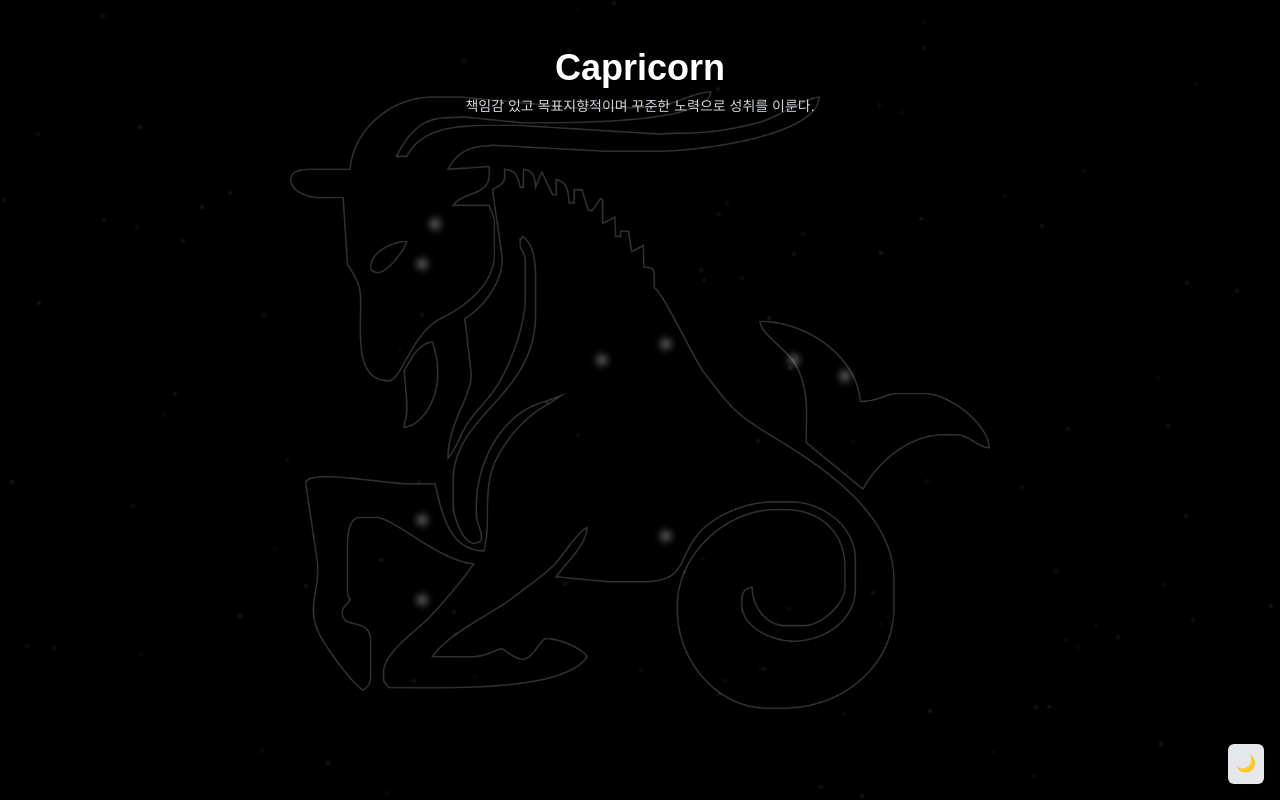
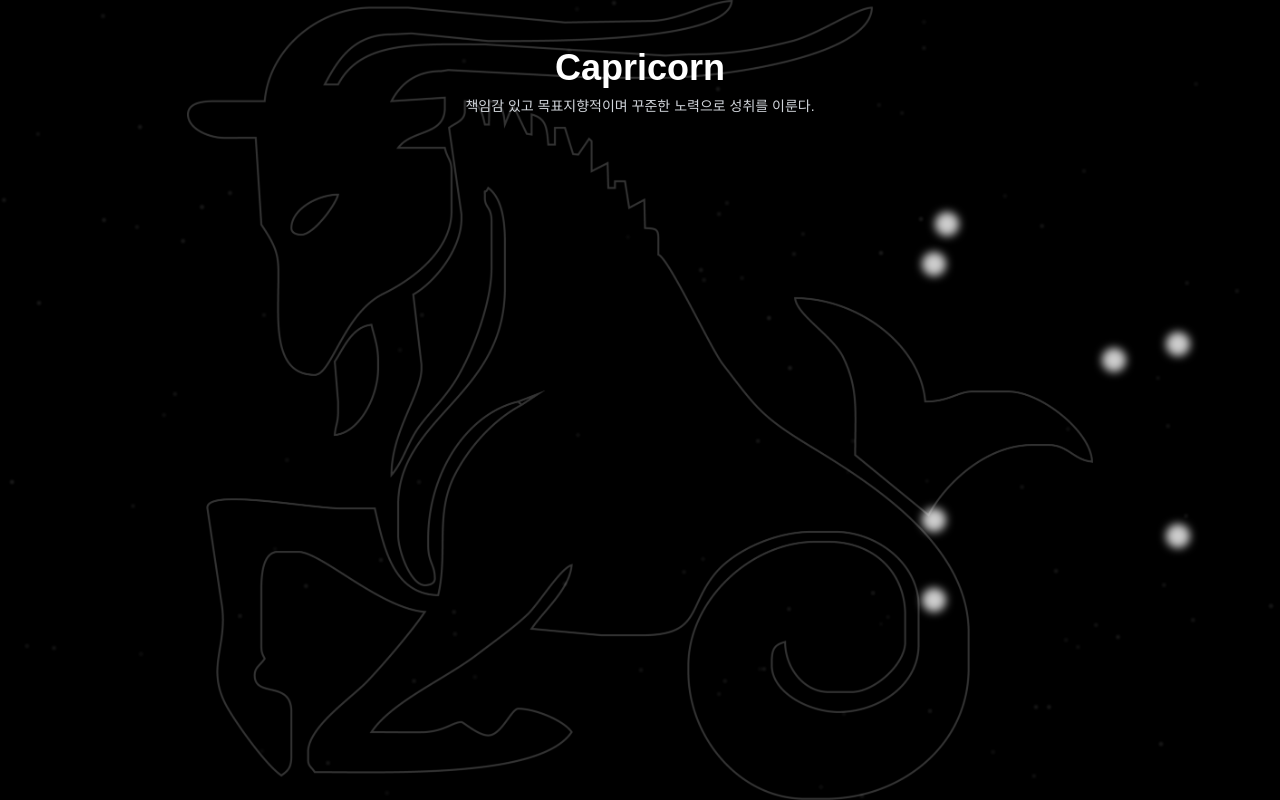
Before and after one commit to Aprasaks/CodeNote, a Next.js app: page /posts in a window 1280 px wide. Built offline with nearby package versions, Linux system fonts and the light colour scheme.

Commit message:
feat: 라이트모드에 안내 문구와 달 토글 추가 및 폰트 스타일 개선

```diff
--- a/src/app/layout.js
+++ b/src/app/layout.js
@@ -4,33 +4,77 @@ import "./globals.css";
 import StarField from "../components/StarField";
 import ConstellationsBackground from "../components/ConstellationsBackground";
 import ThemeToggle from "../components/ThemeToggle";
-import { usePathname } from "next/navigation"; // 경로 확인용
+import { usePathname } from "next/navigation";
+import { useState, useEffect } from "react";
 
 export default function RootLayout({ children }) {
   const pathname = usePathname();
+  const [theme, setTheme] = useState("light");
+
+  // ✅ 다크모드 상태 감지
+  useEffect(() => {
+    const stored = localStorage.getItem("theme");
+    const prefersDark = window.matchMedia("(prefers-color-scheme: dark)").matches;
+
+    if (stored === "dark" || (!stored && prefersDark)) {
+      setTheme("dark");
+    } else {
+      setTheme("light");
+    }
+
+    // ✅ 다크모드 클래스 변경 감지
+    const observer = new MutationObserver(() => {
+      const isDark = document.documentElement.classList.contains("dark");
+      setTheme(isDark ? "dark" : "light");
+    });
+
+    observer.observe(document.documentElement, {
+      attributes: true,
+      attributeFilter: ["class"],
+    });
+
+    return () => observer.disconnect();
+  }, []);
 
   return (
     <html lang="ko">
-      <head>{/* (생략) 초기 테마 스크립트 */}</head>
+      <head>{/* (생략) */}</head>
       <body className="bg-white dark:bg-black text-black dark:text-white min-h-screen relative">
-        {/* 다크모드별 클릭 가능한 별자리 오버레이: 홈에서만 보여줌 */}
-        {pathname === "/" && <ConstellationsBackground />}
+        {/* 🌌 별자리 배경 (홈에서만 / 다크모드에서만 fade-in) */}
+        {pathname === "/" && (
+          <ConstellationsBackground
+            className={`transition-opacity duration-1000 ease-in-out absolute inset-0 z-10
+              ${theme === "dark" ? "opacity-100" : "opacity-0 pointer-events-none"}
+            `}
+          />
+        )}
 
-        {/* 별 배경은 전체 페이지에 유지 */}
+        {/* 🌙 라이트모드 안내 문구 + 큰 달 토글 */}
+        {pathname === "/" && (
+          <>
+            <div className="dark:hidden fixed bottom-28 left-1/2 -translate-x-1/2 z-40 text-center">
+              <p className="text-4xl  text-black font-['MoveSans-Bold']">
+                The stars in the night sky know everything.
+              </p>
+              <p className="mt-3 text-xl text-black font-['KNPSKkomi-Regular00']">
+                별을 보기위해 달을 띄워주세요
+              </p>
+            </div>
+
+            <div className="dark:hidden fixed bottom-8 right-8 z-50">
+              <ThemeToggle bigMoon={true} />
+            </div>
+          </>
+        )}
+
+        {/* ✨ 항상 보이는 별 배경 */}
         <StarField count={300} />
         <StarField uniformCount={150} bandCount={300} bandStart={40} bandHeight={20} />
 
         {children}
 
-        {/* 오른쪽 하단 다크모드 토글 */}
-        <div
-          className="
-            fixed
-            bottom-4
-            right-4
-            z-50
-          "
-        >
+        {/* 🌑 다크모드용 일반 토글 */}
+        <div className="hidden dark:block fixed bottom-4 right-4 z-50">
           <ThemeToggle />
         </div>
       </body>
--- a/src/app/page.js
+++ b/src/app/page.js
@@ -1,15 +1,41 @@
-// src/app/page.js
+"use client";
+
 import StarField from "../components/StarField";
+import { useEffect, useState } from "react";
 
 export default function Home() {
+  const [theme, setTheme] = useState("light");
+
+  useEffect(() => {
+    const html = document.documentElement;
+    const observer = new MutationObserver(() => {
+      const isDark = html.classList.contains("dark");
+      setTheme(isDark ? "dark" : "light");
+    });
+
+    observer.observe(html, {
+      attributes: true,
+      attributeFilter: ["class"],
+    });
+
+    return () => observer.disconnect();
+  }, []);
+
   return (
-    <main className="min-h-screen flex flex-col items-center justify-center bg-white dark:bg-black text-black dark:text-white px-4">
-      {/* 첫 페이지만 별 애니메이션 */}
+    <main className="min-h-screen flex flex-col items-center justify-center bg-white dark:bg-black text-black dark:text-white px-4 relative overflow-hidden">
       <StarField count={80} />
 
-      <h1 className="font-movesans text-6xl font-bold mb-4">Hi~ I am still Studying</h1>
-      <hr className="w-1/3 border-t-2 border-gray-400 dark:border-gray-600 mb-4" />
-      <p className="font-komi text-2xl">오늘은 어제보다 하나 더 알아갑니다</p>
+      {/* 🌟 애니메이션 적용된 텍스트 영역 */}
+      <div
+        className={`
+          transition-all duration-1000 ease-out transform
+          ${theme === "dark" ? "opacity-100 translate-y-0" : "opacity-0 translate-y-6"}
+        `}
+      >
+        <h1 className="font-movesans text-6xl font-bold mb-4">Hi~ I am still Studying</h1>
+        <hr className="w-1/3 border-t-2 border-gray-400 dark:border-gray-600 mb-4" />
+        <p className="font-komi text-2xl">오늘은 어제보다 하나 더 알아갑니다</p>
+      </div>
     </main>
   );
 }
--- a/src/app/posts/page.js
+++ b/src/app/posts/page.js
@@ -1,36 +1,37 @@
 // src/app/posts/page.js
+
 import Image from "next/image";
+import Link from "next/link";
 import StarBackground from "../../components/StarBackground";
 
+// x/y + 링크를 함께 관리
 const stars = [
-  { x: 34, y: 28 }, // 1
-  { x: 33, y: 33 }, // 2
-  { x: 33, y: 65 }, // 3
-  { x: 33, y: 75 }, // 4
-  { x: 47, y: 45 }, // 5
-  { x: 52, y: 43 }, // 6
-  { x: 52, y: 67 }, // 7
-  { x: 62, y: 45 }, // 8
-  { x: 66, y: 47 }, // 9
+  { x: 74, y: 28, href: "/posts/html" }, // 눈 근처 -> HTML
+  { x: 73, y: 33, href: "/posts/css" }, // 뿔 위 -> CSS
+  { x: 73, y: 65, href: "/posts/js" }, // 허벅지 -> JS
+  { x: 73, y: 75, href: "/posts/react" }, // 무릎 -> React
+  { x: 87, y: 45, href: "/posts/node" }, // 오른쪽 다리 위 -> Node
+  { x: 92, y: 43, href: "/#" }, // 미정1
+  { x: 92, y: 67, href: "/#" }, // 미정2
+  { x: 102, y: 45, href: "/#" }, // 미정3
+  { x: 106, y: 47, href: "/#" }, // 미정4
 ];
-
 export default function PostsPage() {
   return (
     <main className="relative min-h-screen bg-black text-white overflow-hidden">
       <StarBackground />
 
-      {/* 염소자리 배경 이미지 */}
+      {/* 백그라운드 염소자리 일러스트 */}
       <div className="absolute inset-0 z-0">
         <Image
           src="/images/capricorn.png"
           alt="Capricorn Symbol"
-          width={700}
-          height={700}
-          className="absolute top-1/2 left-1/2 -translate-x-1/2 -translate-y-1/2 opacity-20 pointer-events-none"
+          fill
+          className="object-contain opacity-20 pointer-events-none"
         />
       </div>
 
-      {/* 설명 텍스트 */}
+      {/* 상단 텍스트 */}
       <div className="relative z-10 text-center pt-12">
         <h1 className="text-4xl font-bold mb-2">Capricorn</h1>
         <p className="text-gray-300 text-sm">
@@ -38,18 +39,17 @@ export default function PostsPage() {
         </p>
       </div>
 
-      {/* 반짝이는 별들 */}
-      <div className="absolute inset-0 z-10">
+      {/* 클릭 가능한 별자리 포인트 */}
+      <div className="absolute inset-0 z-20">
         {stars.map((star, i) => (
-          <div
+          <Link
             key={i}
-            className="absolute w-2 h-2 rounded-full bg-white opacity-90 blur-sm animate-pulse"
-            style={{
-              left: `${star.x}%`,
-              top: `${star.y}%`,
-              transform: "translate(-50%, -50%)",
-            }}
-          ></div>
+            href={star.href}
+            className="absolute flex items-center justify-center w-6 h-6 -translate-x-1/2 -translate-y-1/2 rounded-full bg-white/80 blur-sm hover:blur-none hover:scale-110 transition"
+            style={{ left: `${star.x}%`, top: `${star.y}%` }}
+          >
+            {/* 필요하면 안쪽에 아이콘이나 라벨 삽입 */}
+          </Link>
         ))}
       </div>
     </main>
--- a/src/components/ThemeToggle.js
+++ b/src/components/ThemeToggle.js
@@ -1,12 +1,9 @@
-// src/components/ThemeToggle.js
 "use client";
-
 import { useState, useEffect } from "react";
 
 export default function ThemeToggle() {
   const [theme, setTheme] = useState("light");
 
-  // 첫 마운트 시 로컬스토리지나 시스템 프리퍼런스에서 테마 읽기
   useEffect(() => {
     const stored = localStorage.getItem("theme");
     if (
@@ -32,9 +29,13 @@ export default function ThemeToggle() {
     <button
       aria-label="Toggle Dark Mode"
       onClick={toggle}
-      className="p-2 rounded-md bg-gray-200 dark:bg-gray-800"
+      className={`
+        transition-all duration-700 ease-out
+        text-4xl
+        ${theme === "dark" ? "-translate-y-6 scale-125" : "translate-y-0 scale-100"}
+      `}
     >
-      {theme === "dark" ? "🌞" : "🌙"}
+      🌕
     </button>
   );
 }
```
